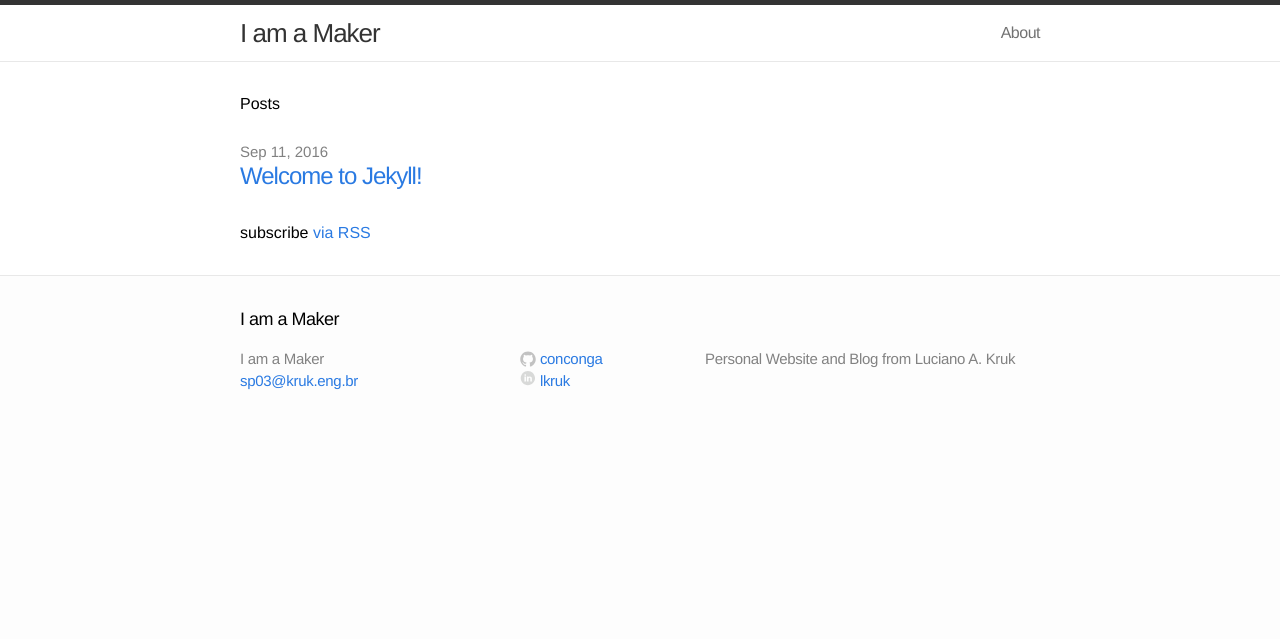
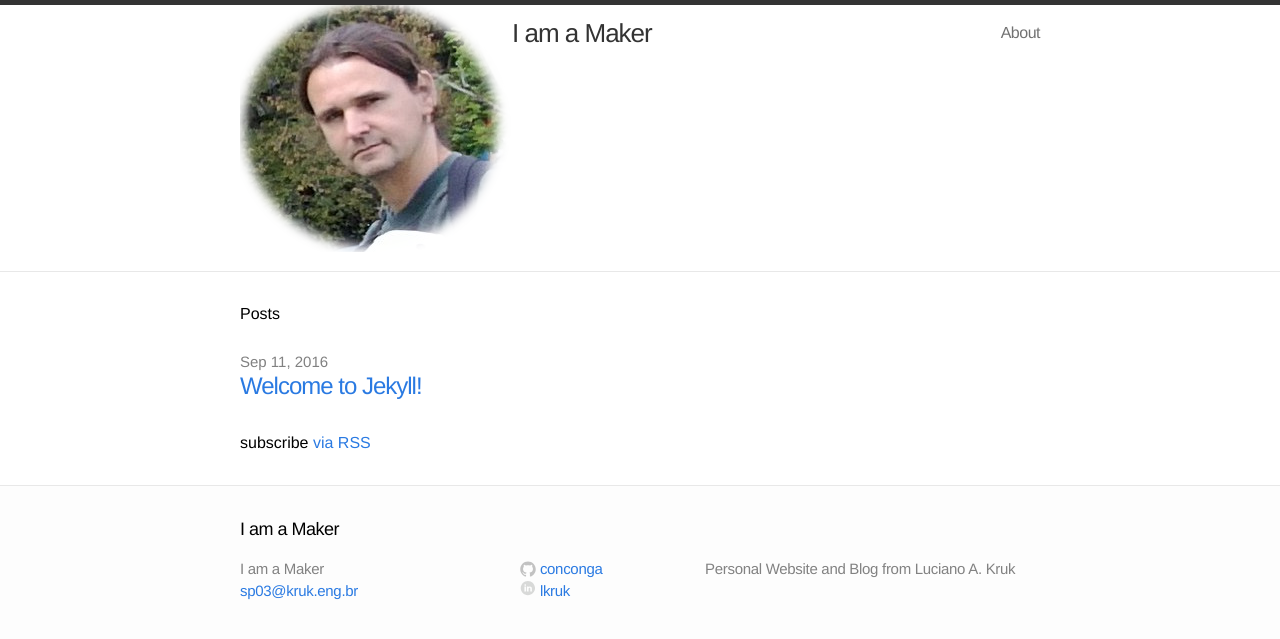
Before and after one commit to conconga/website-kruk.eng.br, a Jekyll site: the page built from index.html, in a window 1280 px wide. Shown: the top 639 px of the page. Built offline with Jekyll 4.4.1, drawn with Linux system fonts in a browser that asks for light colours.

Commit message:
inclui chamada para meu avatar

```diff
--- a/_includes/header.html
+++ b/_includes/header.html
@@ -1,7 +1,9 @@
 <header class="site-header">
 
 <div class="wrap">
-
+    <a class="site-title" href="{{ site.baseurl }}/">
+        <img src="/images/avatar_kruk_1.png" />
+    </a>
     <a class="site-title" href="{{ site.baseurl }}/">{{ site.title }}</a>
 
     <nav class="site-nav">
@@ -22,7 +24,6 @@
             {% endfor %}
         </div>
     </nav>
-
 </div>
 
 </header>
```
Lines whose indentation alone changed are shown as unchanged.
